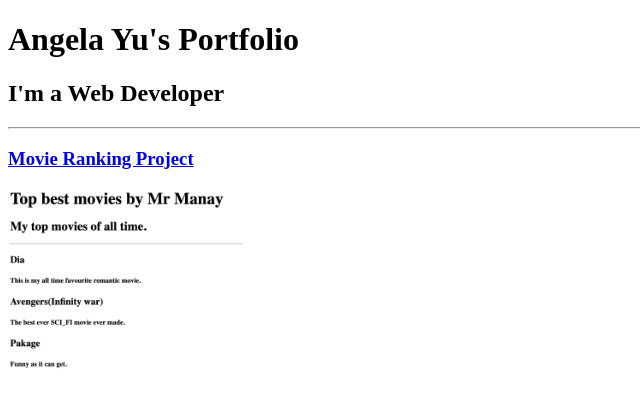
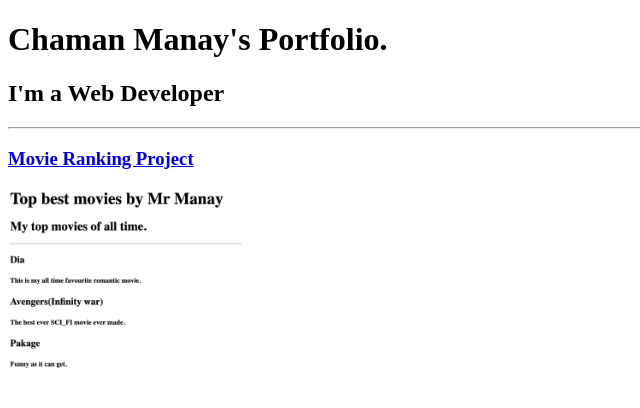
Before and after one commit to chamanmanay/final, a plain HTML site: page index.html in a window 1280 px wide. Shown: the top 408 px of the page, without its empty margins (0-640 px from the left). Drawn offline with Linux system fonts and the light colour scheme.

Commit message:
Update index.html

```diff
--- a/index.html
+++ b/index.html
@@ -7,7 +7,7 @@
 </head>
 
 <body>
-  <h1>Angela Yu's Portfolio</h1>
+  <h1>Chaman Manay's Portfolio.</h1>
   <h2>I'm a Web Developer</h2>
   <hr />
   <h3><a href="./public/movie-ranking.html">Movie Ranking Project</a></h3>
```
